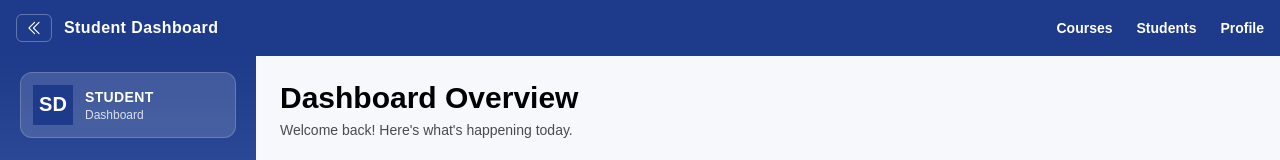
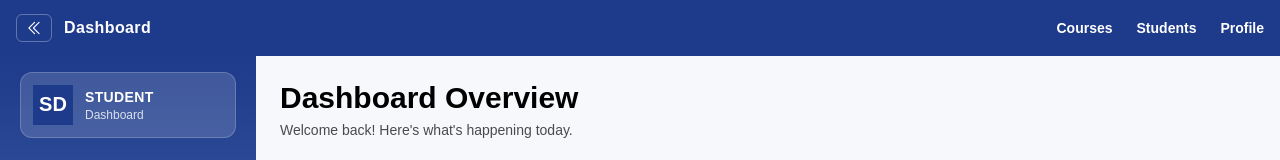
Before and after one commit to Shalika24/student-dashboard, a Next.js app: page / in a window 1280 px wide. Shown: the top 160 px of the page. Built offline with nearby package versions, Linux system fonts and the light colour scheme.

Commit message:
changed the dashboard name

```diff
--- a/app/components/Navbar.tsx
+++ b/app/components/Navbar.tsx
@@ -39,7 +39,7 @@ export default function Navbar({
         </button>
 
         <Link href="/" className="font-semibold tracking-wide">
-          Student Dashboard
+          Dashboard
         </Link>
       </div>
 
```
